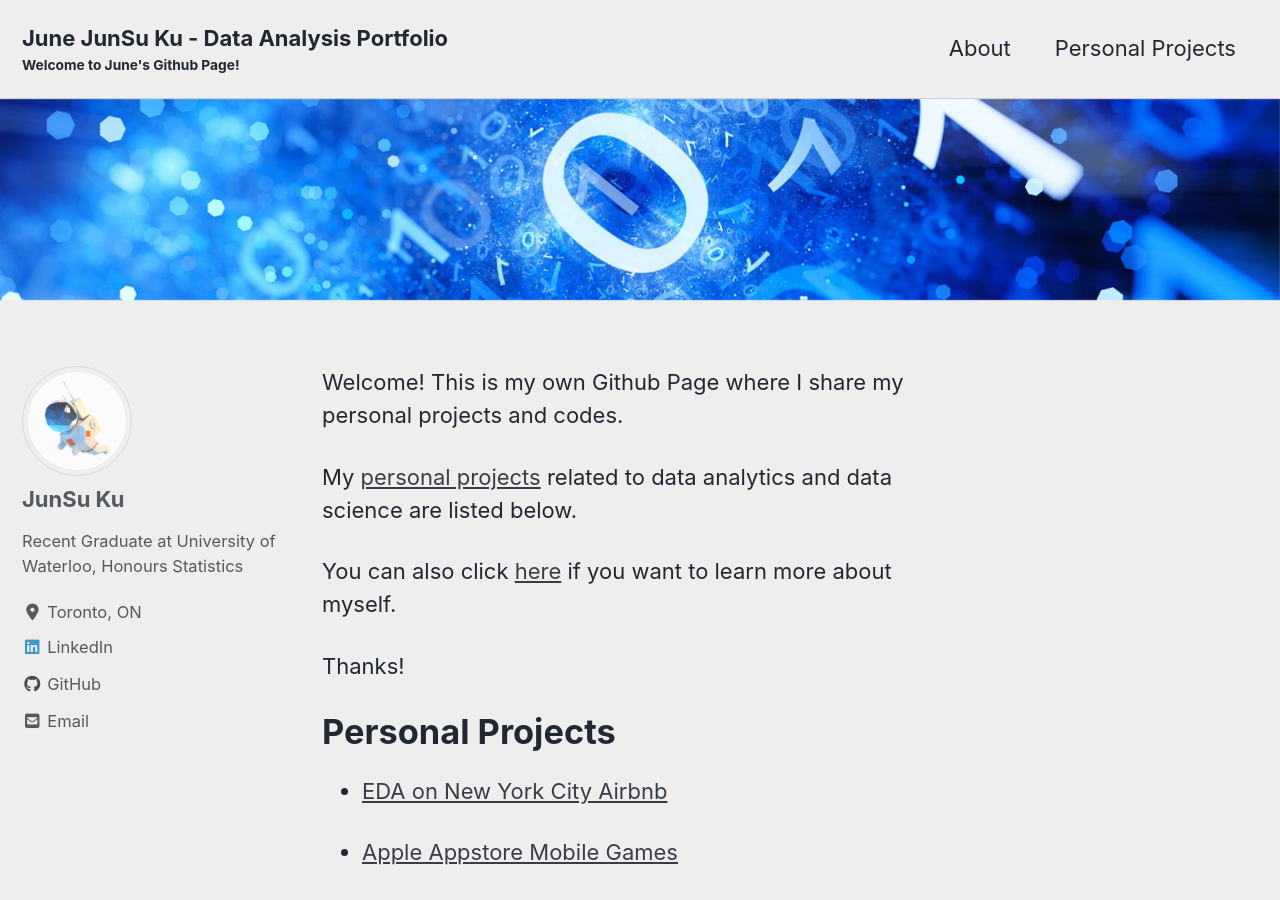
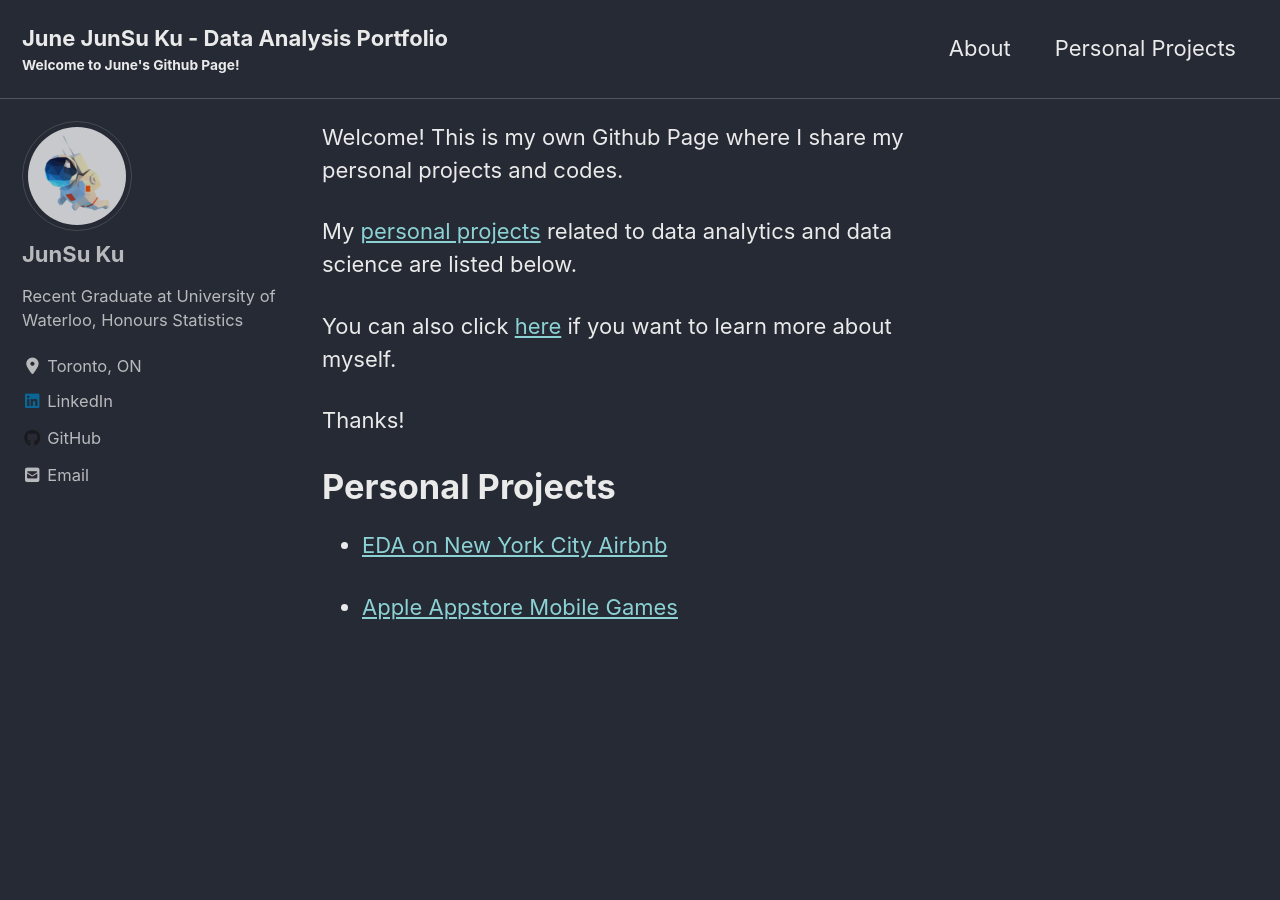
Before and after one commit to junsu-ku/junsu-ku.github.io, a Jekyll site: the page built from index.md, in a window 1280 px wide and 900 px high. Built offline with Jekyll 4.4.1, drawn with Linux system fonts in a browser that asks for light colours; cached includes are drawn as plain includes; nearby versions of some CDN libraries.

Commit message:
plz work

```diff
--- a/_config.yml
+++ b/_config.yml
@@ -12,7 +12,7 @@
 
 # theme                  : "minimal-mistakes-jekyll"
 # remote_theme           : "mmistakes/minimal-mistakes"
-minimal_mistakes_skin    : "air" # "air", "aqua", "contrast", "dark", "dirt", "neon", "mint", "plum", "sunrise"
+minimal_mistakes_skin    : "dark" # "air", "aqua", "contrast", "dark", "dirt", "neon", "mint", "plum", "sunrise"
 
 # Site Settings
 locale                   : "en-US"
--- a/index.md
+++ b/index.md
@@ -1,8 +1,6 @@
 ---
 layout: single
 author_profile: true
-header:
-  image: "/images/header.jpg"
 ---
 
 Welcome! This is my own Github Page where I share my personal projects and codes.
```
